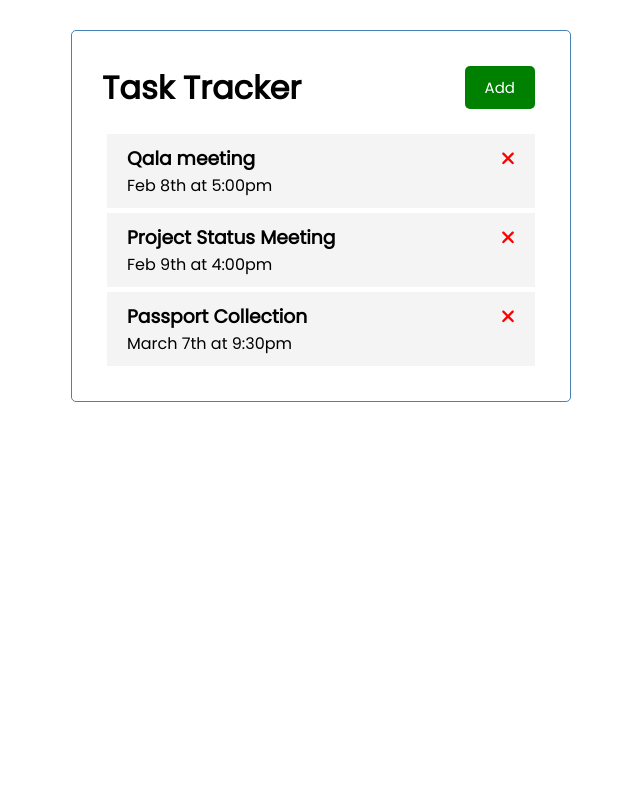
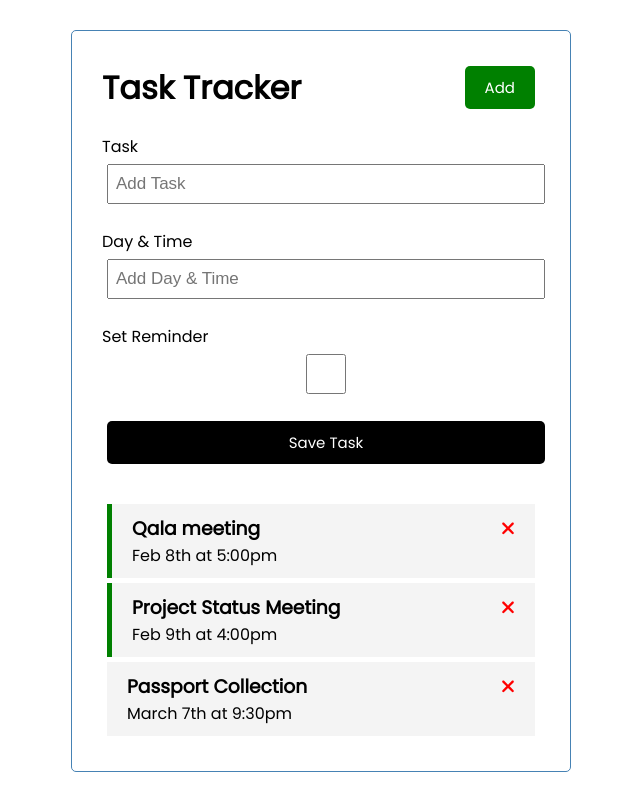
Before and after one commit to Victor-Ihemadu/angular-crash, an Angular app: page / in a window 1280 px wide. Shown: the whole page, without its empty margins (319-959 px from the left). Built offline with nearby package versions, Linux system fonts and the light colour scheme; data requests are answered from the project's data file.

Commit message:
ui_service created

```diff
--- a/db.json
+++ b/db.json
@@ -4,13 +4,13 @@
       "id": "1",
       "text": "Qala meeting",
       "day": "Feb 8th at 5:00pm",
-      "reminder": false
+      "reminder": true
     },
     {
       "id": 2,
       "text": "Project Status Meeting",
       "day": "Feb 9th at 4:00pm",
-      "reminder": false
+      "reminder": true
     },
     {
       "id": 3,
--- a/src/app/app.module.ts
+++ b/src/app/app.module.ts
@@ -1,7 +1,8 @@
 import { NgModule } from '@angular/core';
 import { BrowserModule } from '@angular/platform-browser';
 import { FontAwesomeModule } from '@fortawesome/angular-fontawesome';
-import {HttpClientModule} from '@angular/common/http'
+import {HttpClientModule} from '@angular/common/http';
+import { FormsModule } from '@angular/forms';
 
 import { AppComponent } from './app.component';
 import { HeaderComponent } from './components/header/header.component';
@@ -23,7 +24,8 @@
   imports: [
     BrowserModule,
     FontAwesomeModule,
-    HttpClientModule
+    HttpClientModule,
+    FormsModule
   ],
   providers: [],
   bootstrap: [AppComponent]
--- a/src/app/components/add-task/add-task.component.css
+++ b/src/app/components/add-task/add-task.component.css
@@ -0,0 +1,3 @@
+.add-form {
+    margin-bottom: 40px;
+}
--- a/src/app/components/add-task/add-task.component.html
+++ b/src/app/components/add-task/add-task.component.html
@@ -1 +1,15 @@
-<p>add-task works!</p>
+<form class="add-form" (ngSubmit)="onSubmit()">
+    <div class="form-control">
+        <label for="text">Task</label>
+        <input type="text" name="text" [(ngModel)]="text" id="text" placeholder="Add Task">
+    </div>
+    <div class="form-control">
+        <label for="day">Day & Time</label>
+        <input type="text" name="day" [(ngModel)]="day" id="day" placeholder="Add Day & Time">
+    </div>
+    <div class="form-control">
+        <label for="reminder">Set Reminder</label>
+        <input type="checkbox" name="reminder" [(ngModel)]="reminder" id="reminder">
+    </div>
+    <input type="submit" value="Save Task" class="btn btn-block">
+</form>
--- a/src/app/components/add-task/add-task.component.ts
+++ b/src/app/components/add-task/add-task.component.ts
@@ -1,4 +1,5 @@
-import { Component } from '@angular/core';
+import { Component, Output, EventEmitter } from '@angular/core';
+import { Task } from '../../Task';
 
 @Component({
   selector: 'app-add-task',
@@ -6,5 +7,27 @@
   styleUrls: ['./add-task.component.css']
 })
 export class AddTaskComponent {
+  @Output() onAddTask: EventEmitter<Task> = new EventEmitter();
+  text!: string;
+  day!: string;
+  reminder: boolean = false;
 
+  onSubmit() {
+    if (!this.text) {
+      alert('Please add a task');
+      return;
+    }
+
+    const newTask = {
+      text: this.text,
+      day: this.day,
+      reminder: this.reminder,
+    }
+
+    this.onAddTask.emit(newTask);
+
+    this.text = '';
+    this.day = '';
+    this.reminder = false;
+  }
 }
--- a/src/app/components/tasks/tasks.component.html
+++ b/src/app/components/tasks/tasks.component.html
@@ -1 +1,2 @@
+<app-add-task (onAddTask)="addTask($event)"></app-add-task>
 <app-task-item *ngFor="let task of tasks" [task]="task"(onDeleteTask)="deleteTask(task)" (onToggleReminder)="toggleReminder(task)"></app-task-item>
--- a/src/app/components/tasks/tasks.component.ts
+++ b/src/app/components/tasks/tasks.component.ts
@@ -27,4 +27,8 @@
     task.reminder = !task.reminder;
     this.taskService.updateTaskReminder(task).subscribe();
   }
+
+  addTask(task: Task) {
+    this.taskService.addTask(task).subscribe((task) => (this.tasks.push(task)));
+  }
 }
--- a/src/app/services/task.service.ts
+++ b/src/app/services/task.service.ts
@@ -30,4 +30,8 @@
     const url = `${this.apiURL}/${task.id}`
     return this.http.put<Task>(url, task, httpOptions)
   }
+
+  addTask(task: Task): Observable<Task> {
+    return this.http.post<Task>(this.apiURL, task, httpOptions)
+  }
 }
```
Also changed, not shown: src/app/services/ui.service.ts (added, +9 -0 lines), 1 other file (tests, documents, lock files or other folders).
